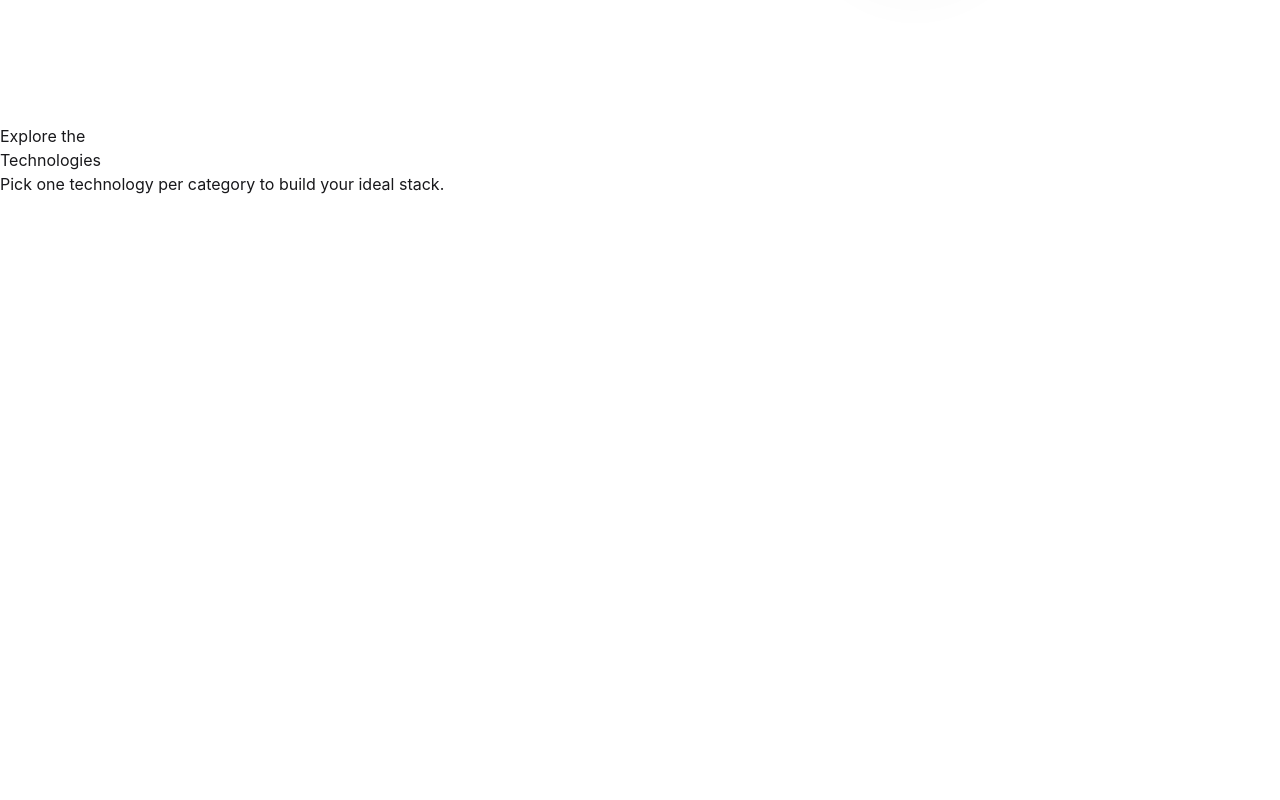
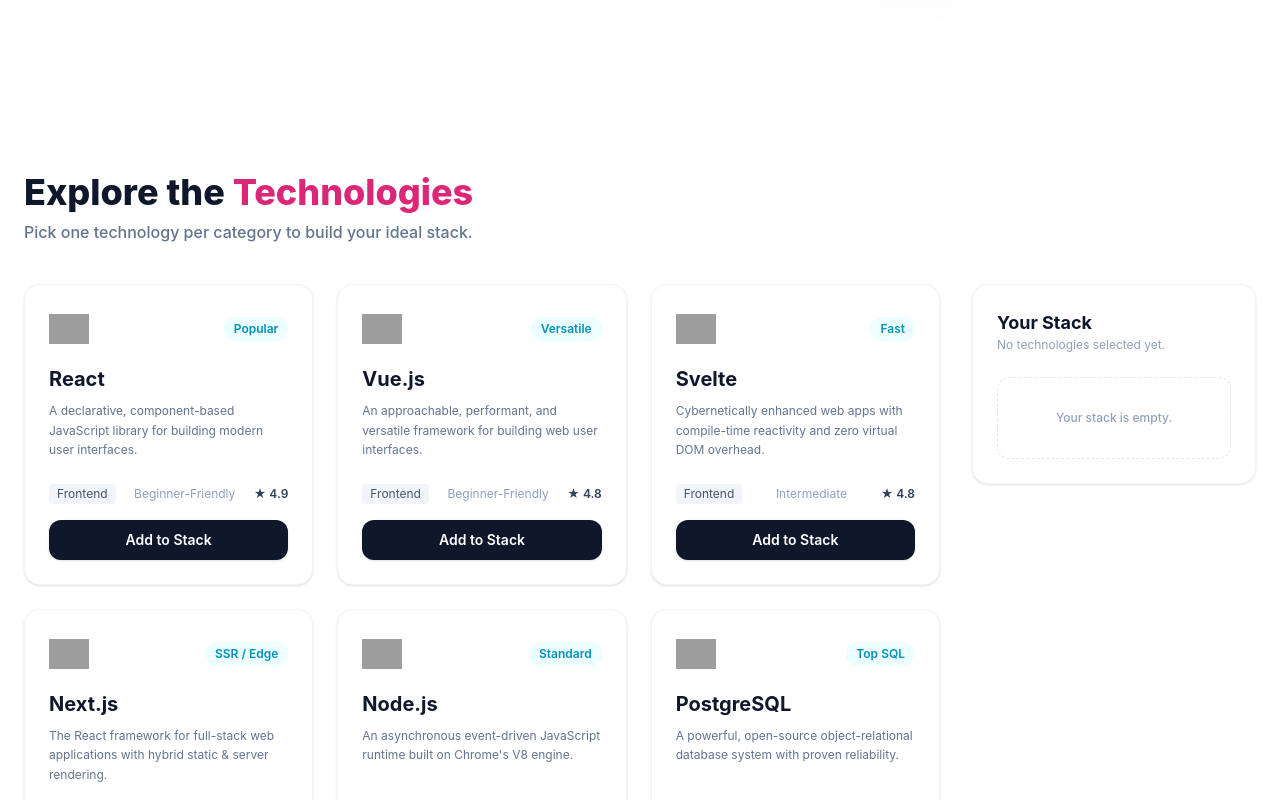
Before and after one commit to mnzomaddar461/Dev-Stack-A05, a React (Vite) app: page / in a window 1280 px wide. Shown: the part 580-1380 px from the top of the page. Before the commit the page ends 800 px from the top, so only its background shows below. Built offline with nearby package versions, Linux system fonts and the light colour scheme; grey boxes are pictures that could not be loaded.

Commit message:
Technologi card make

```diff
--- a/src/App.tsx
+++ b/src/App.tsx
@@ -1,6 +1,10 @@
+import Footer from "./Components/Footer";
 import Hero from "./Components/Hero"
 import Nav from "./Components/Nav"
 import Technologies from "./Components/Technologies/Technologies"
+
+import { ToastContainer } from 'react-toastify';
+import 'react-toastify/dist/ReactToastify.css';
 
 function App() {
 
@@ -10,6 +14,8 @@
         <Nav/>
         <Hero/>
         <Technologies/>
+        <ToastContainer position="bottom-right" autoClose={3000} />
+        <Footer/>
       </div>
     </>
   )
--- /dev/null
+++ b/src/Components/Footer.tsx
@@ -0,0 +1,7 @@
+const Footer = () => {
+return (
+    <div><h2>hi</h2></div>
+);
+};
+
+export default Footer;
--- a/src/Components/Technologies/Technologies.tsx
+++ b/src/Components/Technologies/Technologies.tsx
@@ -1,28 +1,179 @@
-const Technologies = () => {
-    return (
-        <div>
-            <div>
-                <h2>
-                    Explore the <br />
-                    <span>Technologies</span>
-                </h2>
+import React, { useEffect, useState } from 'react';
+import { toast } from 'react-toastify';
 
-                <p>
-                    Pick one technology per category to build your ideal stack.
-                </p>
-            </div>
+export interface TechItem {
+    id: string;
+    name: string;
+    category: string;
+    description: string;
+    icon: string;
+    rating: number;
+    difficulty: string;
+    badge: string;
+}
 
-            <div>
+export const Technologies: React.FC = () => {
+    const [techData, setTechData] = useState<TechItem[]>([]);
+    const [selectedStack, setSelectedStack] = useState<TechItem[]>([]);
+
+
+useEffect(() => {
+    const fetchTechData = async () => {
+        const res = await fetch('/data.json');
+        const data = await res.json();
+        setTechData(data);
+    };
+
+        fetchTechData();
+    }, []);
+
+
+const handleAddToStack = (tech: TechItem) => {
+    const isAlreadyAdded = selectedStack.some((item) => item.id === tech.id);
+
+    if (isAlreadyAdded) {
+                toast.info(`${tech.name} is already in your stack!`, {
+                position: 'bottom-right',
+            });
+        return;
+    }
+
+    setSelectedStack([...selectedStack, tech]);
+    toast.success(`${tech.name} added to your stack!`, {
+        position: 'bottom-right',
+    });
+};
+
+
+const handleRemoveFromStack = (tech: TechItem) => {
+    const updatedStack = selectedStack.filter((item) => item.id !== tech.id);
+    setSelectedStack(updatedStack);
+    toast.error(`${tech.name} removed from your stack!`, {
+        position: 'bottom-right',
+    });
+};
+
+
+const handleRemoveAll = () => {
+    setSelectedStack([]);
+    toast.warn('All items removed from your stack!', {
+        position: 'bottom-right',
+    });
+};
+
+return (
+    <section className="container mx-auto px-6 py-12" id="Technologies">
+        <div className="mb-10">
+            <h2 className="text-4xl font-extrabold text-slate-900">
+                Explore the{' '}
+                <span className="text-[#DB2777]">Technologies</span>
+            </h2>
+            <p className="mt-2 text-slate-500 font-medium">
+                Pick one technology per category to build your ideal stack.
+            </p>
+        </div>
+
+        <div className="grid grid-cols-1 lg:grid-cols-4 gap-8 items-start">
+
+        <div className="lg:col-span-3 grid grid-cols-1 md:grid-cols-2 lg:grid-cols-3 gap-6">
+            {techData.map((tech) => {
+            const isAdded = selectedStack.some((item) => item.id === tech.id);
+
+            return (
+                <div
+                    key={tech.id}
+                    className="bg-white rounded-2xl p-6 border border-slate-100 shadow-sm flex flex-col justify-between hover:shadow-md transition-shadow"
+                >
                 <div>
+                    <div className="flex items-center justify-between mb-4">
+                        <img src={tech.icon} alt={tech.name} className="w-10 h-10 object-contain" />
+                        <span className="text-xs font-semibold px-2.5 py-1 rounded-full bg-cyan-50 text-cyan-600">
+                            {tech.badge}
+                        </span>
+                    </div>
 
+                    <h3 className="text-xl font-bold text-slate-900 mb-2">{tech.name}</h3>
+                    <p className="text-slate-500 text-xs leading-relaxed mb-6">
+                        {tech.description}
+                    </p>
                 </div>
 
                 <div>
+                    <div className="flex items-center justify-between text-xs text-slate-400 mb-4">
+                        <span className="bg-slate-100 px-2 py-0.5 rounded text-slate-600">
+                            {tech.category}
+                        </span>
+                        <span>{tech.difficulty}</span>
+                        <span className="font-semibold text-slate-700">★ {tech.rating}</span>
+                    </div>
 
+                    <button
+                        onClick={() => handleAddToStack(tech)}
+                        disabled={isAdded}
+                        className={`w-full py-2.5 rounded-xl font-semibold text-sm transition-all ${
+                            isAdded
+                            ? 'bg-slate-100 text-slate-400 cursor-not-allowed'
+                            : 'bg-[#0F172A] hover:bg-[#1E293B] text-white shadow-sm'
+                        }`}
+                    >
+                        {isAdded ? 'Added to Stack' : 'Add to Stack'}
+                    </button>
                 </div>
             </div>
+            );
+            })}
         </div>
-    );
+
+
+        <div className="bg-white rounded-2xl p-6 border border-slate-100 shadow-sm sticky top-28">
+            <h3 className="text-lg font-bold text-slate-900">Your Stack</h3>
+            <p className="text-xs text-slate-400 mb-6">
+                {selectedStack.length > 0
+                ? `${selectedStack.length} Technology Selected`
+                : 'No technologies selected yet.'}
+            </p>
+
+            {selectedStack.length === 0 ? (
+            <div className="border border-dashed border-slate-200 rounded-xl p-8 text-center">
+                <p className="text-xs text-slate-400 font-medium">Your stack is empty.</p>
+            </div>
+            ) : (
+            <div className="space-y-3 mb-6 max-h-96 overflow-y-auto pr-1">
+                {selectedStack.map((item) => (
+                    <div
+                        key={item.id}
+                        className="flex items-center justify-between p-3 rounded-xl border border-slate-100 bg-slate-50/50"
+                    >
+                    <div className="flex items-center gap-3">
+                        <img src={item.icon} alt={item.name} className="w-7 h-7 object-contain" />
+                        <div>
+                            <h4 className="text-xs font-bold text-slate-800">{item.name}</h4>
+                            <span className="text-[10px] text-slate-400">{item.category}</span>
+                        </div>
+                    </div>
+                    <button
+                    onClick={() => handleRemoveFromStack(item)}
+                    className="text-slate-400 hover:text-rose-500 font-bold px-1"
+                    >
+                    ✕
+                    </button>
+                </div>
+                ))}
+            </div>
+        )}
+
+            {selectedStack.length > 0 && (
+            <button
+                onClick={handleRemoveAll}
+                className="w-full py-2 rounded-xl border border-rose-200 text-rose-500 hover:bg-rose-50 font-semibold text-xs transition-colors"
+            >
+                Remove All
+            </button>
+            )}
+        </div>
+    </div>
+    </section>
+);
 };
 
 export default Technologies;
```
Also changed, not shown: src/Types/TechItem.tsx (added, +10 -0 lines).
